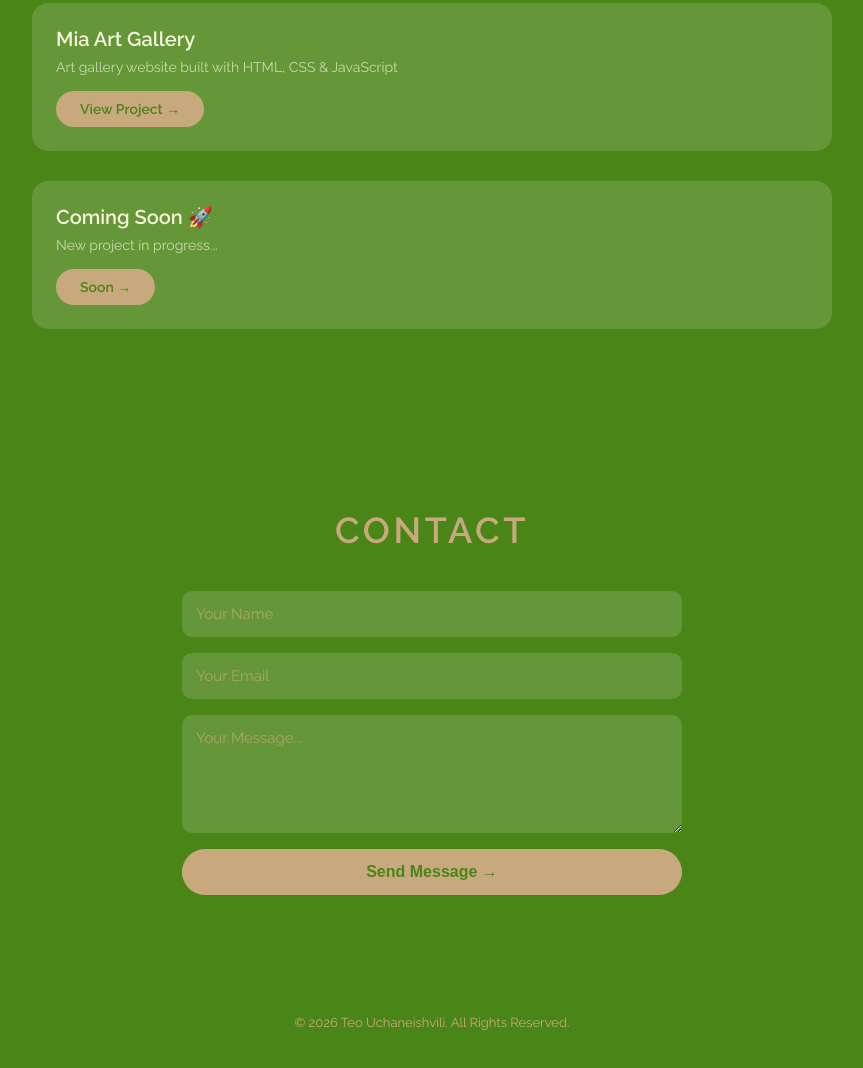
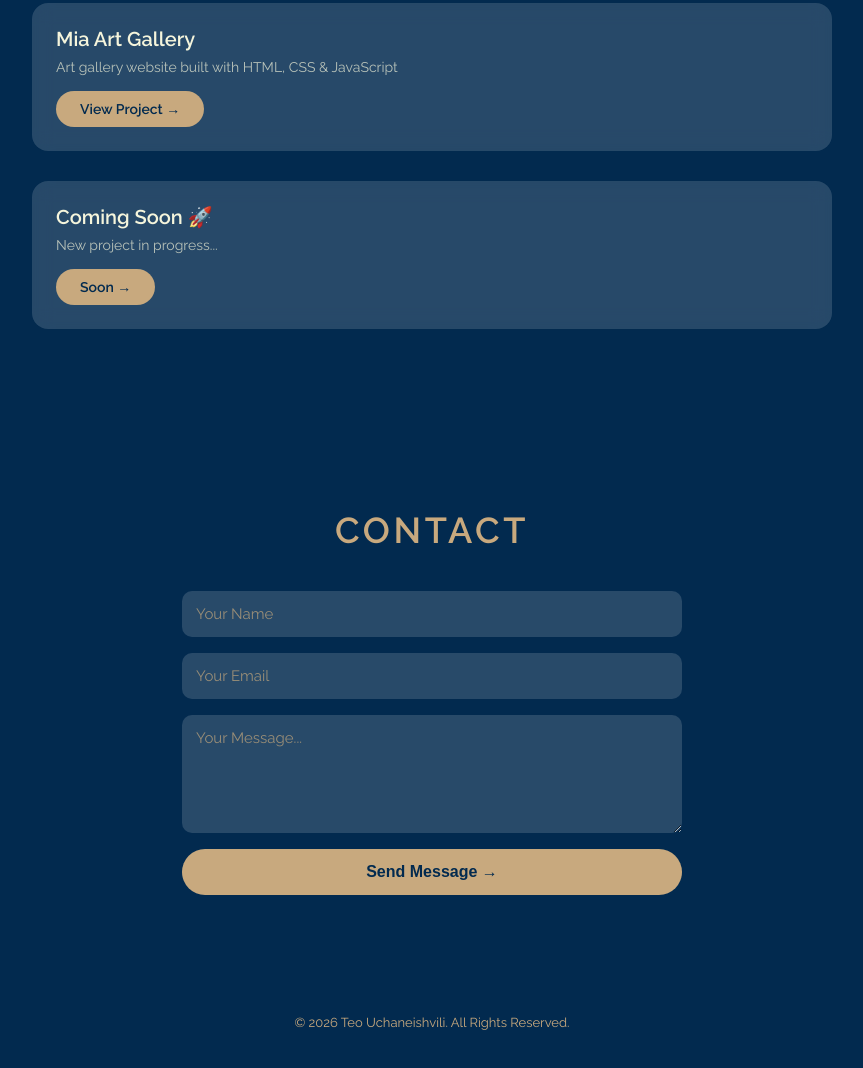
Before and after one commit to teouchanne-web/My-portfolio, a plain HTML site: page index.html in a window 1280 px wide. Shown: the part 902-1970 px from the top of the page, without its empty margins (208-1071 px from the left). Drawn offline with Linux system fonts and the light colour scheme.

Commit message:
Update index.html

```diff
--- a/index.html
+++ b/index.html
@@ -14,7 +14,7 @@
 }
 
 body {
-    background-color: #4a8517;
+    background-color: #022a4f;
     font-family: 'Raleway', sans-serif;
     color: #C8A97E;
 }
@@ -28,7 +28,7 @@ nav {
     justify-content: center;
     gap: 30px;
     padding: 16px 20px;
-    background: #4a8517;
+    background: #022a4f;
     backdrop-filter: blur(10px);
 }
 
@@ -189,7 +189,7 @@ section h2 {
 
 .btn {
     background-color: #C8A97E;
-    color: #4a8517;
+    color: #022a4f;
     padding: 10px 24px;
     border-radius: 30px;
     font-weight: bold;
@@ -201,7 +201,7 @@ section h2 {
 
 .btn:hover {
     background-color: white;
-    color: #4a8517;
+    color: #022a4f;
     transform: scale(1.05);
 }
 
@@ -238,7 +238,7 @@ section h2 {
 
 .contact-form button {
     background-color: #C8A97E;
-    color: #4a8517;
+    color: #022a4f;
     padding: 14px;
     border: none;
     border-radius: 30px;
```
